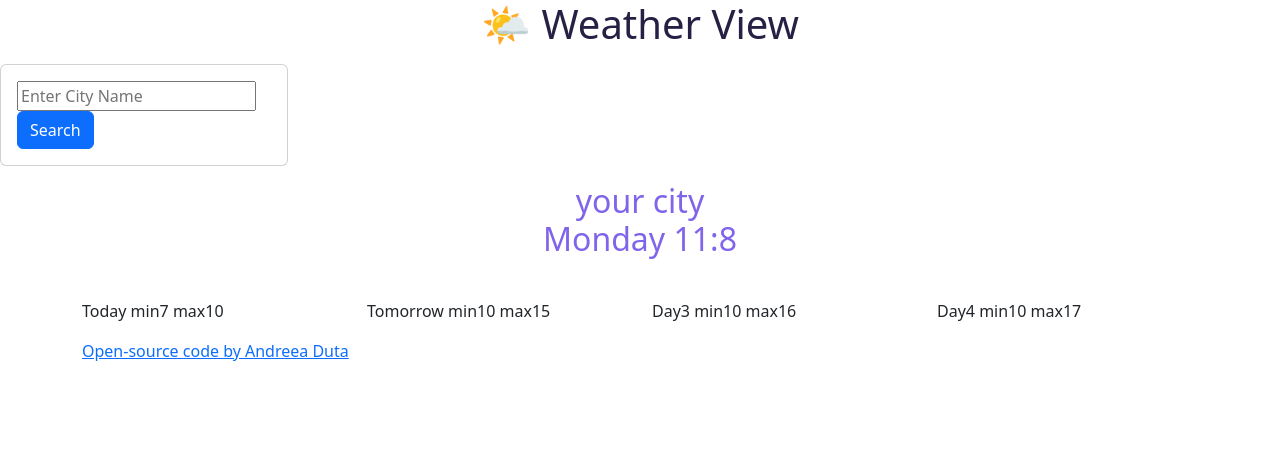
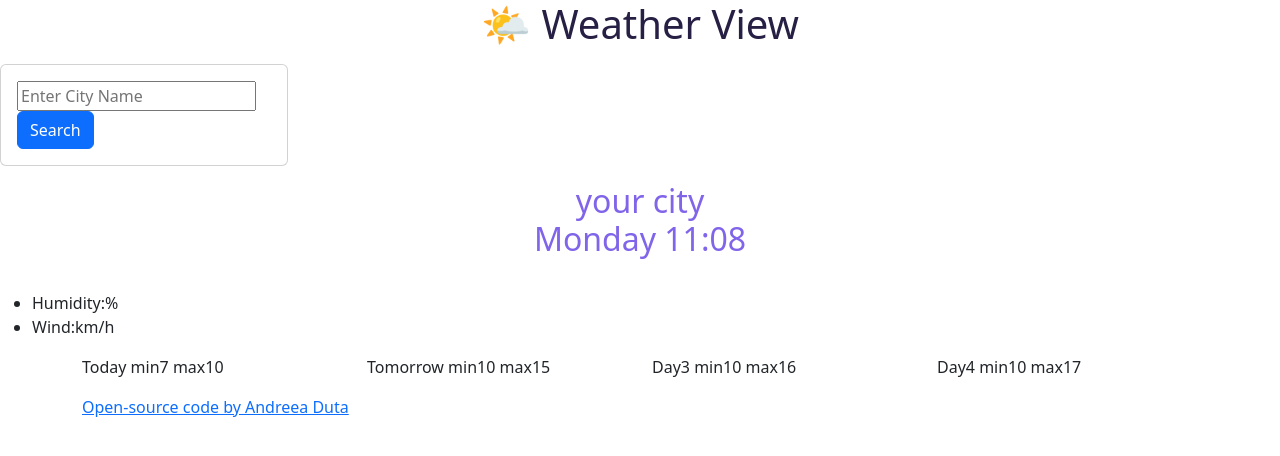
Before and after one commit to andreeaduta2022/weather-project, a plain HTML site: page index.html in a window 1280 px wide. Drawn offline with nearby package versions, Linux system fonts and the light colour scheme.

Commit message:
modify the minutes

```diff
--- a/index.html
+++ b/index.html
@@ -35,6 +35,16 @@
 
             </div>
         </h2>
+        <div class="col-6">
+            <ul>
+                <li>
+                    Humidity:<spam id="humidity-value"></spam>%
+                </li>
+                <li>
+                    Wind:<spam id="wind-value"></spam>km/h
+                </li>
+            </ul>
+        </div>
         <p class="descrption">
         <div class="container">
             <div class="row">
--- a/index.js
+++ b/index.js
@@ -12,7 +12,7 @@ let day = days[now.getDay()];
 let hours = now.getHours();
 if(hours<10){hours=`0${hours}`;}
 let minutes = now.getMinutes();
-if(minutes<0){minutes=`0${minutes}`;}
+if(minutes<10){minutes=`0${minutes}`;}
 let dt = document.querySelector("#date-time");
 dt.innerHTML = `${day} ${hours}:${minutes}`;
 function showTemp(response) {
```
